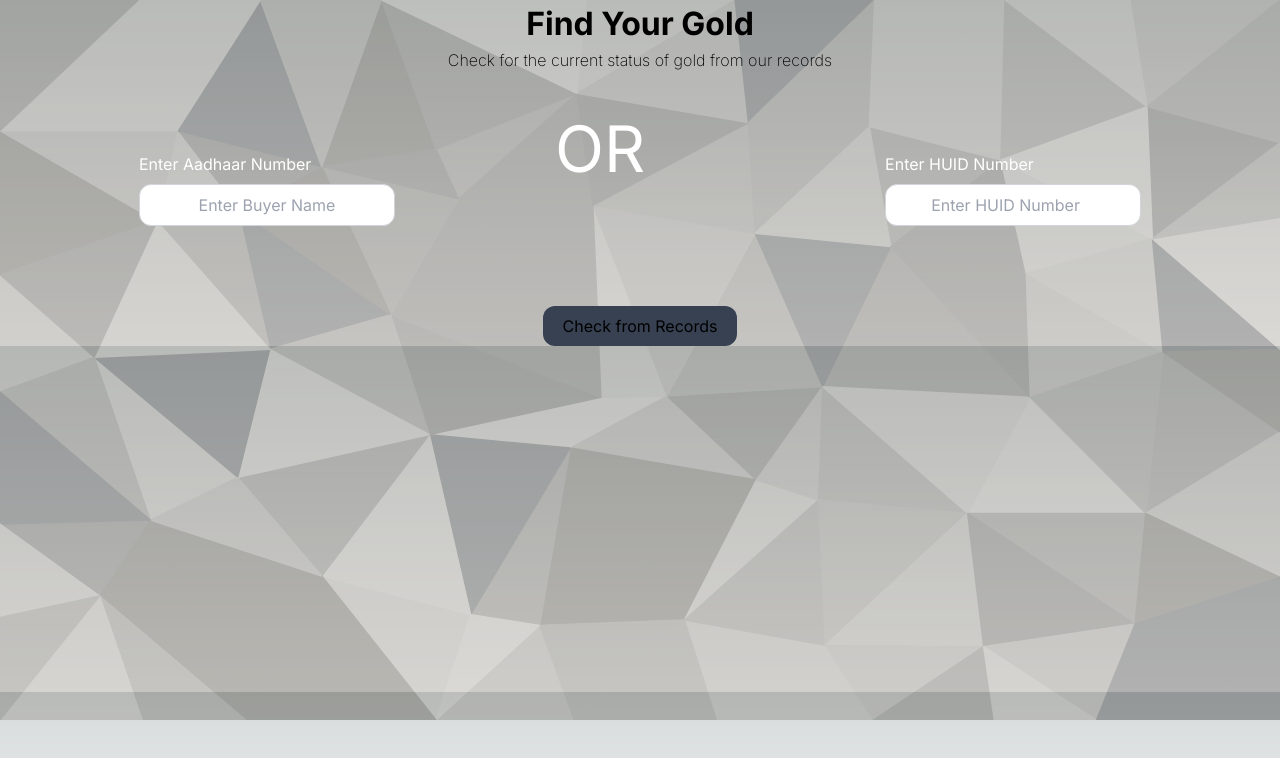
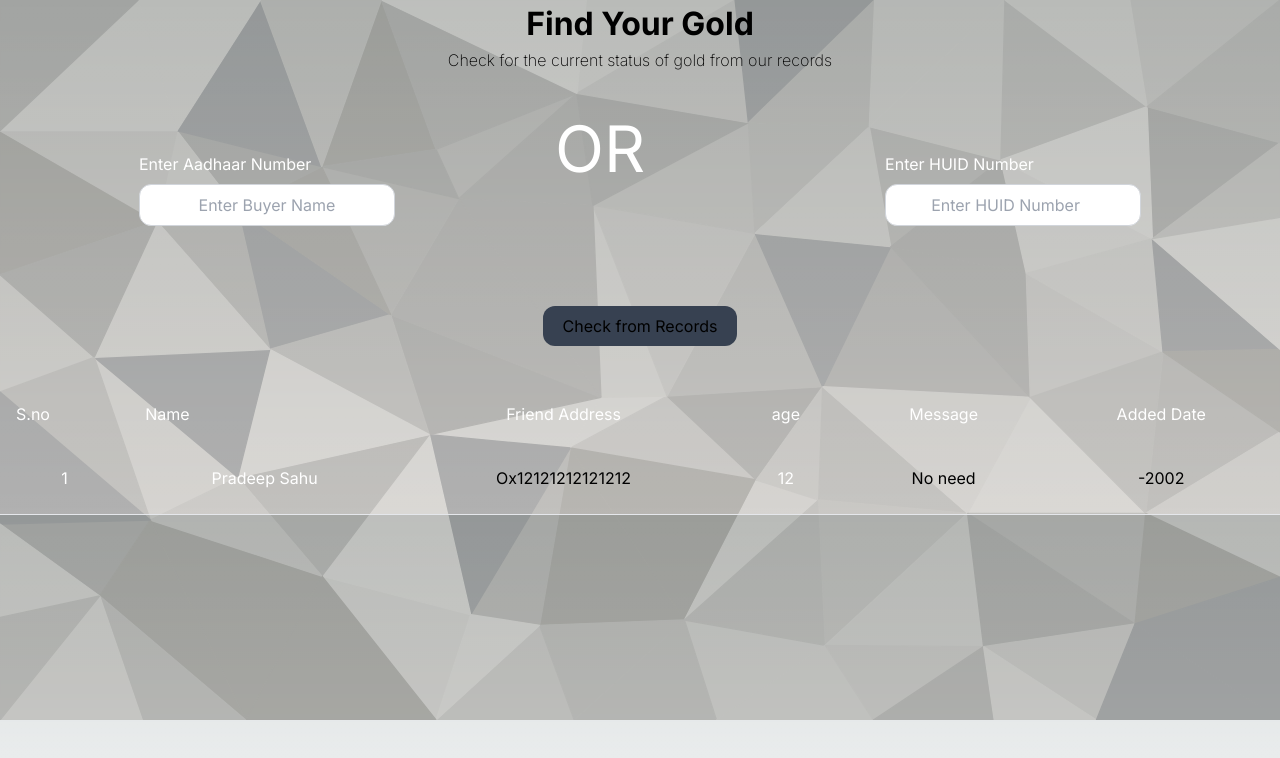
Before and after one commit to PradeepSahhu/GoldChain, a Next.js app in the folder goldchain/: page /SearchGold in a window 1280 px wide. Shown: the top 758 px of the page. Built offline with nearby package versions, Linux system fonts and the light colour scheme.

Commit message:
added the search gold page

```diff
--- a/goldchain/app/SearchGold/page.js
+++ b/goldchain/app/SearchGold/page.js
@@ -51,7 +51,52 @@ export default function SearchGold() {
         </div>
       </div>
 
-      <div></div>
+      <div>
+        <table className="table-auto w-full mt-10">
+          <thead>
+            <tr className="text-white bg-darkblue rounded-lg">
+              <th className="px-4 py-4 text-start font-normal">S.no</th>
+              <th className="px-4 py-4 text-start font-normal">Name</th>
+              <th className="px-4 py-4 font-normal">Friend Address</th>
+              <th className="px-4 py-4 font-normal">age</th>
+              <th className="px-4 py-4 font-normal">Message</th>
+              <th className="px-4 py-4 font-normal">Added Date</th>
+            </tr>
+          </thead>
+          <tbody>
+            <tr key={1} className="border-b border-b-darkblue">
+              <td className="px-4 py-6 text-center text-white">{1}</td>
+
+              <td className="px-4 py-6 text-center text-white">
+                {"Pradeep Sahu"}
+              </td>
+              <td className={`px-4 py-6 text-center `}>{"Ox12121212121212"}</td>
+              <td className="px-4 py-6 text-center text-white">{12}</td>
+              <td className={`px-4 py-6 text-center `}>{"No need"}</td>
+              <td className={`px-4 py-6 text-center `}>{12 - 12 - 2002}</td>
+            </tr>
+            {/* {friendList.map((eachFriend, i) => (
+              <tr key={i} className="border-b border-b-darkblue">
+                <td className="px-4 py-6 text-center text-white">{i + 1}</td>
+
+                <td className="px-4 py-6 text-center text-white">
+                  {eachFriend.name}
+                </td>
+                <td className={`px-4 py-6 text-center `}>
+                  {eachFriend.friendAddress}
+                </td>
+                <td className="px-4 py-6 text-center text-white">
+                  {parseInt(eachFriend.age)}
+                </td>
+                <td className={`px-4 py-6 text-center `}>
+                  {eachFriend.message}
+                </td>
+                <td className={`px-4 py-6 text-center `}>{eachFriend.date}</td>
+              </tr>
+            ))} */}
+          </tbody>
+        </table>
+      </div>
     </div>
   );
 }
```
